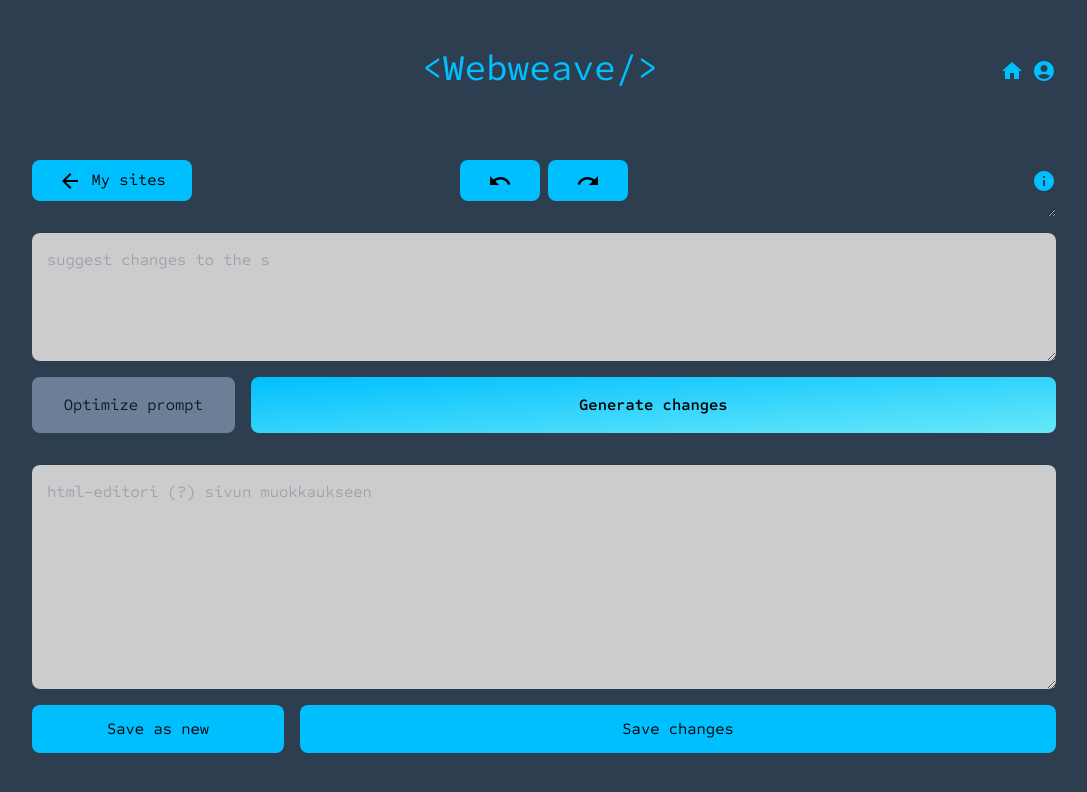
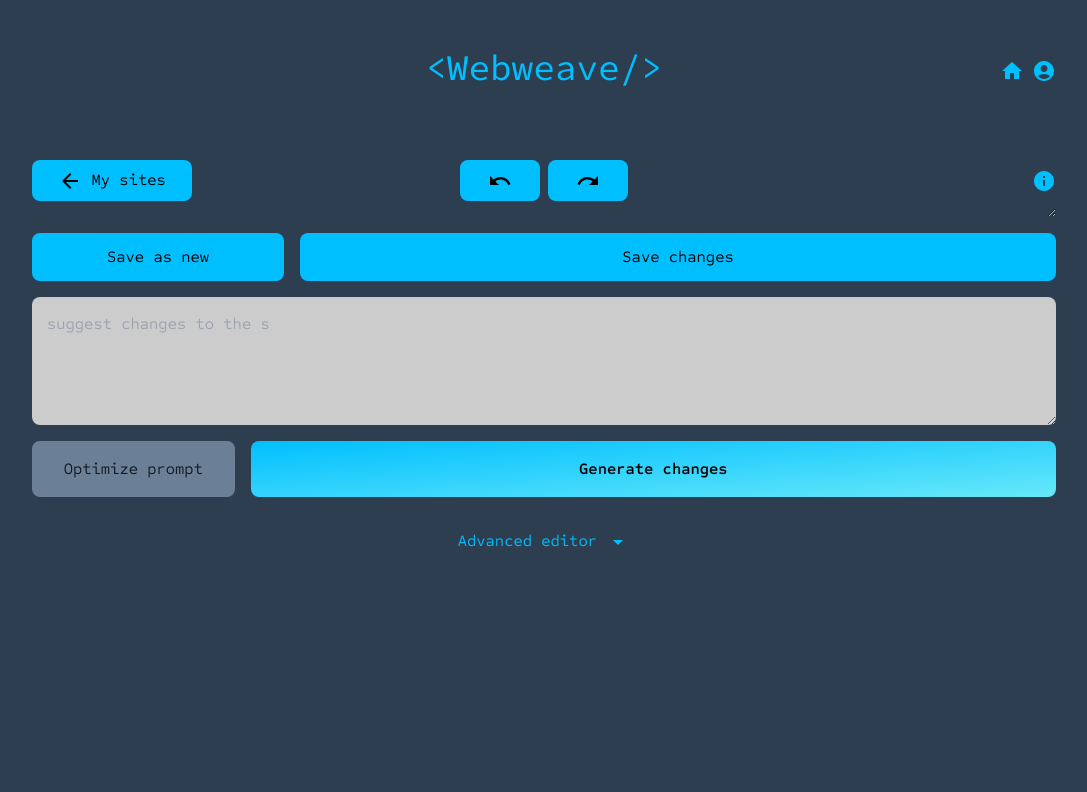
Before and after one commit to ofisch/WebWeave, a React (Vite) app in the folder webweave/: page /edit in a window 1280 px wide. Shown: the top 792 px of the page, without its empty margins (96-1183 px from the left). Built offline with nearby package versions, Linux system fonts and the light colour scheme; no server answers; the database is empty.

Commit message:
Update styles and add advanced editor toggle

```diff
--- a/webweave/src/components/Heading.tsx
+++ b/webweave/src/components/Heading.tsx
@@ -67,7 +67,7 @@ export const Heading = () => {
         </div>
       ) : (
         <div className="flex justify-between">
-          <div className="w-12"></div>
+          <div className="w-14"></div>
           <div onClick={goToIndex}>
             <h1>&lt;Webweave/&gt;</h1>
           </div>
--- a/webweave/src/utils/textEdit.ts
+++ b/webweave/src/utils/textEdit.ts
@@ -20,6 +20,9 @@ const textEdit = {
     background-color: #2C3E50;
     box-shadow: 5px 5px #96ADC5;
   }
+
+
+
 </style>
 
   <script>
@@ -90,6 +93,11 @@ const textEdit = {
   });
 
 
+  const links = document.querySelectorAll('a');
+
+  links.forEach(function (link) {
+    link.removeAttribute('href');
+  });
 
 
 </script>`,
--- a/webweave/src/views/Edit.tsx
+++ b/webweave/src/views/Edit.tsx
@@ -11,6 +11,8 @@ import InfoIcon from "@mui/icons-material/Info";
 import AdsClickIcon from "@mui/icons-material/AdsClick";
 import UndoIcon from "@mui/icons-material/Undo";
 import RedoIcon from "@mui/icons-material/Redo";
+import ArrowDropDownIcon from "@mui/icons-material/ArrowDropDown";
+import ArrowDropUpIcon from "@mui/icons-material/ArrowDropUp";
 
 import { Heading } from "../components/Heading";
 import AutoResizeIframe from "../components/AutoResizeIframe";
@@ -34,6 +36,8 @@ export const Edit = () => {
   const [requestStatus, setRequestStatus] = useState<string>("");
   const [formToggle, setFormToggle] = useState(true);
   const [requestTime, setRequestTime] = useState<string>("");
+
+  const [toggleAdvEditor, setToggleAdvEditor] = useState<boolean>(false);
 
   const usersCollection = firestore.collection("users");
   const userDocRef = usersCollection.doc(user?.uid);
@@ -364,6 +368,10 @@ export const Edit = () => {
     setTooltipVisible(false);
   };
 
+  const handleAdvEditorToggle = () => {
+    setToggleAdvEditor(!toggleAdvEditor);
+  };
+
   return (
     <>
       <div className={style.pageContainer}>
@@ -440,6 +448,17 @@ export const Edit = () => {
           <div className={style.editorPreview}>
             <AutoResizeIframe contentSrc={htmlEdit}></AutoResizeIframe>
           </div>
+          <div className={style.navHomePrompt}>
+            <button
+              className={style.buttonLog}
+              onClick={() => savePage(htmlEdit)}
+            >
+              Save as new
+            </button>
+            <button className={style.buttonSave} onClick={handlePageSave}>
+              Save changes
+            </button>
+          </div>
           <textarea
             placeholder="ehdota muutoksia sivuun tähän..."
             spellCheck="false"
@@ -448,6 +467,7 @@ export const Edit = () => {
             value={prompt}
             onChange={handlePromptChange}
           ></textarea>
+
           <div className={style.navHomePrompt}>
             {prompt !== "" ? (
               <button
@@ -479,24 +499,31 @@ export const Edit = () => {
             {loading ? <p id="loading" className={style.p}></p> : null}
           </div>
 
-          <textarea
-            className={style.settings}
-            placeholder="html-editori (?) sivun muokkaukseen"
-            spellCheck="false"
-            value={htmlEdit}
-            onChange={handleHtmlEditChange}
-          ></textarea>
-          <div className={style.navHomePrompt}>
+          {toggleAdvEditor ? (
             <button
-              className={style.buttonLog}
-              onClick={() => savePage(htmlEdit)}
+              className={"text-action"}
+              onClick={() => handleAdvEditorToggle()}
             >
-              Save as new
+              Advanced editor <ArrowDropUpIcon />
             </button>
-            <button className={style.buttonSave} onClick={handlePageSave}>
-              Save changes
+          ) : (
+            <button
+              className={"text-action"}
+              onClick={() => handleAdvEditorToggle()}
+            >
+              Advanced editor <ArrowDropDownIcon />
             </button>
-          </div>
+          )}
+
+          {toggleAdvEditor ? (
+            <textarea
+              className={style.settings}
+              placeholder="html-editori (?) sivun muokkaukseen"
+              spellCheck="false"
+              value={htmlEdit}
+              onChange={handleHtmlEditChange}
+            ></textarea>
+          ) : null}
         </div>
       </div>
     </>
--- a/webweave/src/views/Home.tsx
+++ b/webweave/src/views/Home.tsx
@@ -669,10 +669,16 @@ export const Home = () => {
 
             {prompt !== "" ? (
               <button
-                className={style.buttonLog}
+                className={`${
+                  loading
+                    ? `${style.buttonLog} pointer-events-none disabled`
+                    : style.buttonLog
+                }`}
                 onClick={() => handleOptimize()}
               >
-                Optimize prompt
+                <p className={loading ? style.textGenerate : ""}>
+                  Optimize prompt
+                </p>
               </button>
             ) : (
               <button className={style.buttonClearDisabled}>
```
